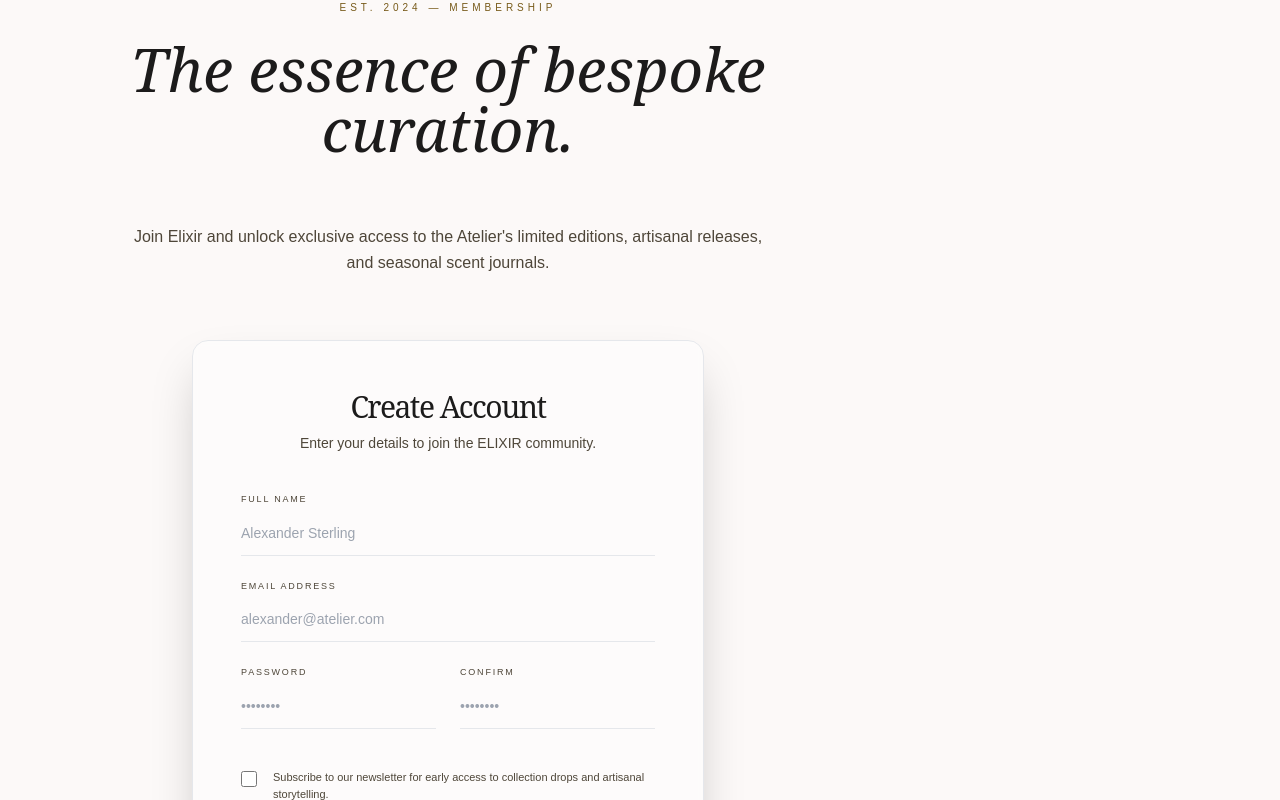
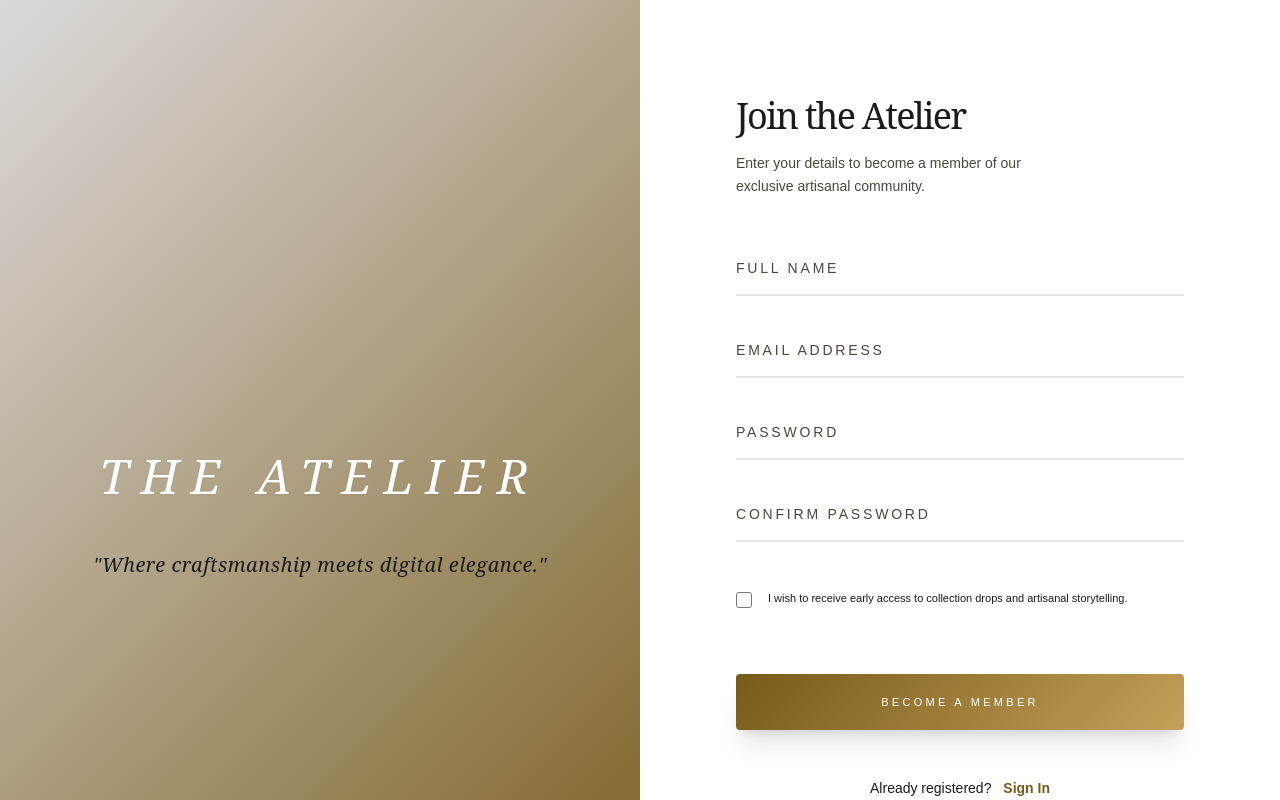
Before and after one commit to puplicHost/vigo-store-v3, a Nuxt app: page /auth/register in a window 1280 px wide. Shown: the top 800 px of the page. Built offline with nearby package versions, Linux system fonts and the light colour scheme.

Commit message:
after update Auth pages Ui

```diff
--- a/app/assets/css/main.css
+++ b/app/assets/css/main.css
@@ -120,6 +120,50 @@
   .font-serif {
     font-family: 'Noto Serif', serif;
   }
+
+  /* Animations */
+  @keyframes fadeUp {
+    from {
+      opacity: 0;
+      transform: translateY(20px);
+    }
+    to {
+      opacity: 1;
+      transform: translateY(0);
+    }
+  }
+
+  .fade-up {
+    opacity: 0;
+    animation: fadeUp 0.8s cubic-bezier(0.2, 0.8, 0.2, 1) forwards;
+  }
+
+  /* Premium Effects */
+  .glass-panel {
+    @apply backdrop-blur-xl bg-white/5 border border-white/10;
+  }
+
+  .metallic-gradient {
+    background: linear-gradient(135deg, var(--surface-dim) 0%, var(--primary) 100%);
+    position: relative;
+    overflow: hidden;
+  }
+
+  .metallic-gradient::after {
+    content: '';
+    position: absolute;
+    top: 0;
+    left: 0;
+    right: 0;
+    bottom: 0;
+    background: linear-gradient(45deg, transparent 40%, rgba(255,255,255,0.1) 50%, transparent 60%);
+    animation: shine 8s infinite linear;
+  }
+
+  @keyframes shine {
+    from { transform: translateX(-100%); }
+    to { transform: translateX(100%); }
+  }
 }
 
 /* Material Symbols */
--- a/app/layouts/auth.vue
+++ b/app/layouts/auth.vue
@@ -1,19 +1,51 @@
 <template>
-  <div class="bg-surface text-on-surface min-h-screen flex flex-col">
-    <main class="flex-grow flex flex-col items-center justify-center px-8 py-16 bg-surface-container-lowest">
-      <NuxtPage />
+  <div class="bg-surface text-on-surface min-h-screen flex flex-col md:flex-row">
+    <!-- Left Side: Decorative Panel (Desktop Only) -->
+    <section class="hidden md:flex md:w-1/2 metallic-gradient flex-col items-center justify-center p-12 relative">
+      <div class="z-10 text-center max-w-lg space-y-6">
+        <h1 class="text-5xl font-serif italic tracking-[0.25em] text-on-primary mb-4 drop-shadow-sm">
+          THE ATELIER
+        </h1>
+        <div class="h-px w-24 bg-on-primary/30 mx-auto"></div>
+        <p class="text-on-primary/80 font-serif text-xl italic leading-relaxed tracking-wide">
+          "Where craftsmanship meets digital elegance."
+        </p>
+      </div>
+
+      <!-- Subtle Decorative Element -->
+      <div class="absolute bottom-12 left-12 text-on-primary/40 font-label text-[10px] uppercase tracking-[0.4em]">
+        Est. 2024 — Private Salon
+      </div>
+    </section>
+
+    <!-- Right Side: Content Area (Mobile & Desktop) -->
+    <main class="w-full md:w-1/2 flex flex-col items-center px-8 py-16 md:py-24 bg-surface-container-lowest min-h-screen relative overflow-y-auto">
+      <!-- Mobile Logo (Shown only on small screens) -->
+      <div class="md:hidden mb-12 text-center fade-up shrink-0">
+        <h1 class="text-2xl font-serif italic tracking-[0.2em] text-on-surface">THE ATELIER</h1>
+      </div>
+
+      <div class="w-full max-w-md w-full flex-grow flex flex-col justify-center">
+        <NuxtPage />
+      </div>
+
+      <!-- Footer (Integrated into content area) -->
+      <div class="mt-16 w-full max-w-md pt-8 border-t border-outline-variant/10 flex flex-col items-center gap-4 fade-up shrink-0" style="animation-delay: 600ms;">
+        <div class="flex gap-6">
+          <a href="#" class="font-sans text-[9px] uppercase tracking-[0.2em] text-on-surface-variant/60 hover:text-primary transition-colors">Privacy</a>
+          <a href="#" class="font-sans text-[9px] uppercase tracking-[0.2em] text-on-surface-variant/60 hover:text-primary transition-colors">Terms</a>
+          <a href="#" class="font-sans text-[9px] uppercase tracking-[0.2em] text-on-surface-variant/60 hover:text-primary transition-colors">Accessibility</a>
+        </div>
+        <div class="font-sans text-[9px] uppercase tracking-[0.2em] text-primary/60 italic">
+          © 2024 THE ATELIER.
+        </div>
+      </div>
     </main>
-
-    <footer class="bg-surface-container-low dark:bg-[#121111] w-full py-8 mt-auto flex flex-col md:flex-row justify-between items-center px-12 gap-4 border-t border-outline-variant/10">
-      <div class="text-lg font-serif italic text-[#1c1b1b] dark:text-[#fcf9f8]">THE ATELIER</div>
-      <div class="flex gap-8">
-        <a href="#" class="font-sans text-[10px] uppercase tracking-[0.2em] text-[#1c1b1b]/60 dark:text-[#fcf9f8]/60 hover:text-[#775a19] transition-colors">Privacy Policy</a>
-        <a href="#" class="font-sans text-[10px] uppercase tracking-[0.2em] text-[#1c1b1b]/60 dark:text-[#fcf9f8]/60 hover:text-[#775a19] transition-colors">Terms of Service</a>
-        <a href="#" class="font-sans text-[10px] uppercase tracking-[0.2em] text-[#1c1b1b]/60 dark:text-[#fcf9f8]/60 hover:text-[#775a19] transition-colors">Accessibility</a>
-      </div>
-      <div class="font-sans text-[10px] uppercase tracking-[0.2em] text-[#775a19] dark:text-[#C5A059]">
-        © 2024 THE ATELIER. ALL RIGHTS RESERVED.
-      </div>
-    </footer>
   </div>
 </template>
+
+<style scoped>
+.font-serif {
+  font-family: 'Noto Serif', serif;
+}
+</style>
--- a/app/pages/auth/login.vue
+++ b/app/pages/auth/login.vue
@@ -61,86 +61,87 @@ const handleLogin = async () => {
 </script>
 
 <template>
-  <div class="w-full max-w-md space-y-12">
-    <!-- Header & Branding -->
-    <div class="text-center">
-      <h1 class="text-3xl font-serif italic tracking-[0.25em] text-on-surface mb-12">
-        THE ATELIER
-      </h1>
-      <div class="space-y-3">
-        <h2 class="text-4xl font-headline tracking-tighter text-on-surface">
-          Welcome Back
-        </h2>
-        <p class="text-on-surface-variant/80 font-body text-sm leading-relaxed max-w-xs mx-auto">
-          Please enter your credentials to access your private salon.
-        </p>
-      </div>
+  <div class="space-y-12">
+    <!-- Header -->
+    <div class="space-y-4 fade-up">
+      <h2 class="text-4xl font-serif tracking-tighter text-on-surface">
+        Welcome Back
+      </h2>
+      <p class="text-on-surface-variant font-body text-sm leading-relaxed max-w-xs">
+        Please enter your credentials to access your private salon.
+      </p>
     </div>
 
     <!-- Error Message -->
-    <div v-if="error" class="bg-error-container border border-error text-error px-4 py-3 rounded-lg text-sm text-center">
+    <div v-if="error" class="bg-error-container/50 backdrop-blur-sm border border-error/20 text-error px-4 py-3 rounded text-sm fade-up">
       {{ error }}
     </div>
 
     <!-- Login Form -->
-    <form class="space-y-10" @submit.prevent="handleLogin">
-      <div class="space-y-6">
+    <form class="space-y-12" @submit.prevent="handleLogin">
+      <div class="space-y-8">
         <!-- Email Input -->
-        <div class="group relative">
-          <label for="email" class="block font-label text-[10px] uppercase tracking-[0.15em] text-on-surface-variant mb-1 transition-colors group-focus-within:text-primary">
-            Email Address
-          </label>
+        <div class="relative fade-up" style="animation-delay: 100ms;">
           <input
             id="email"
             v-model="email"
             type="email"
             required
-            placeholder="atelier@example.com"
-            class="w-full bg-transparent border-0 border-b border-outline-variant/30 py-3 px-0 focus:ring-0 focus:border-primary transition-all duration-300 font-body text-on-surface placeholder:text-on-surface-variant/30"
+            placeholder=" "
+            class="peer w-full bg-transparent border-0 border-b-2 border-outline-variant/30 py-3 px-0 focus:ring-0 focus:border-primary transition-all duration-300 font-body text-on-surface placeholder-transparent"
           />
+          <label
+            for="email"
+            class="absolute left-0 -top-3.5 text-on-surface-variant text-[10px] uppercase tracking-[0.2em] transition-all peer-placeholder-shown:text-sm peer-placeholder-shown:text-on-surface-variant/40 peer-placeholder-shown:top-3 peer-focus:-top-3.5 peer-focus:text-primary peer-focus:text-[10px] pointer-events-none"
+          >
+            Email Address
+          </label>
         </div>
 
         <!-- Password Input -->
-        <div class="group relative">
-          <div class="flex justify-between items-end">
-            <label for="password" class="block font-label text-[10px] uppercase tracking-[0.15em] text-on-surface-variant mb-1 transition-colors group-focus-within:text-primary">
-              Password
-            </label>
-            <a href="#" class="font-label text-[10px] uppercase tracking-[0.1em] text-on-surface-variant hover:text-primary transition-colors mb-1 underline underline-offset-4 decoration-outline-variant/30">
-              Forgot?
-            </a>
-          </div>
+        <div class="relative fade-up" style="animation-delay: 200ms;">
           <input
             id="password"
             v-model="password"
             type="password"
             required
-            placeholder="••••••••"
-            class="w-full bg-transparent border-0 border-b border-outline-variant/30 py-3 px-0 focus:ring-0 focus:border-primary transition-all duration-300 font-body text-on-surface placeholder:text-on-surface-variant/30"
+            placeholder=" "
+            class="peer w-full bg-transparent border-0 border-b-2 border-outline-variant/30 py-3 px-0 focus:ring-0 focus:border-primary transition-all duration-300 font-body text-on-surface placeholder-transparent"
           />
+          <label
+            for="password"
+            class="absolute left-0 -top-3.5 text-on-surface-variant text-[10px] uppercase tracking-[0.2em] transition-all peer-placeholder-shown:text-sm peer-placeholder-shown:text-on-surface-variant/40 peer-placeholder-shown:top-3 peer-focus:-top-3.5 peer-focus:text-primary peer-focus:text-[10px] pointer-events-none"
+          >
+            Password
+          </label>
+          <div class="absolute right-0 top-3">
+            <a href="#" class="text-[10px] uppercase tracking-[0.1em] text-on-surface-variant/60 hover:text-primary transition-colors underline underline-offset-4 decoration-outline-variant/20">
+              Forgot?
+            </a>
+          </div>
         </div>
       </div>
 
       <!-- CTA Section -->
-      <div class="pt-4 flex flex-col gap-6">
+      <div class="space-y-6 fade-up" style="animation-delay: 300ms;">
         <button
           type="submit"
           :disabled="loading"
-          class="btn-gradient w-full py-4 px-8 rounded-lg text-on-primary font-label text-[12px] font-semibold uppercase tracking-[0.2em] shadow-lg shadow-primary/10 hover:opacity-90 active:scale-[0.98] transition-all duration-200 disabled:opacity-50 disabled:cursor-not-allowed flex items-center justify-center gap-2"
+          class="btn-gradient w-full py-5 px-8 rounded text-on-primary font-label text-[11px] font-semibold uppercase tracking-[0.3em] shadow-xl shadow-primary/10 hover:opacity-90 active:scale-[0.98] transition-all duration-300 disabled:opacity-50 disabled:cursor-not-allowed flex items-center justify-center gap-3"
         >
           <span v-if="loading" class="material-symbols-outlined animate-spin text-lg">progress_activity</span>
           <span>{{ loading ? 'Signing In...' : 'Sign In' }}</span>
         </button>
 
-        <div class="flex items-center gap-4">
-          <span class="flex-grow h-[1px] bg-outline-variant/20"></span>
-          <span class="font-label text-[10px] text-on-surface-variant/50 uppercase tracking-widest">or</span>
-          <span class="flex-grow h-[1px] bg-outline-variant/20"></span>
+        <div class="flex items-center gap-4 py-2">
+          <span class="flex-grow h-px bg-outline-variant/10"></span>
+          <span class="font-label text-[9px] text-on-surface-variant/40 uppercase tracking-[0.5em]">OR</span>
+          <span class="flex-grow h-px bg-outline-variant/10"></span>
         </div>
 
         <button
           type="button"
-          class="w-full py-4 px-8 rounded-lg bg-surface border border-outline-variant/15 text-on-surface font-label text-[10px] uppercase tracking-[0.2em] hover:bg-surface-container-low transition-colors flex justify-center items-center gap-3"
+          class="w-full py-4 px-8 rounded border border-outline-variant/30 text-on-surface font-label text-[10px] uppercase tracking-[0.2em] hover:bg-surface-container-low transition-all duration-300 flex justify-center items-center gap-3"
         >
           <span class="material-symbols-outlined text-lg">account_circle</span>
           Continue with Google
@@ -149,10 +150,10 @@ const handleLogin = async () => {
     </form>
 
     <!-- Footer Link -->
-    <div class="text-center pt-8 border-t border-outline-variant/10">
+    <div class="text-center pt-4 fade-up" style="animation-delay: 400ms;">
       <p class="font-body text-sm text-on-surface-variant/70">
         New to The Atelier?
-        <NuxtLink to="/auth/register" class="text-primary font-semibold hover:underline underline-offset-4 ml-1">
+        <NuxtLink to="/auth/register" class="text-primary font-semibold hover:underline underline-offset-8 ml-2">
           Create an account
         </NuxtLink>
       </p>
@@ -164,17 +165,4 @@ const handleLogin = async () => {
 .font-serif {
   font-family: 'Noto Serif', serif;
 }
-
-.btn-gradient {
-  background: linear-gradient(135deg, #775a19 0%, #c5a059 100%);
-}
-
-.material-symbols-outlined {
-  font-variation-settings: 'FILL' 0, 'wght' 300, 'GRAD' 0, 'opsz' 24;
-}
-
-input:focus {
-  outline: none !important;
-  box-shadow: none !important;
-}
 </style>
--- a/app/pages/auth/register.vue
+++ b/app/pages/auth/register.vue
@@ -1,4 +1,7 @@
 <script setup lang="ts">
+definePageMeta({
+  layout: 'auth'
+})
 interface RegisterResponse {
   success: boolean
   message: string
@@ -62,157 +65,141 @@ const handleRegister = async () => {
 </script>
 
 <template>
-  <div class="w-full max-w-4xl flex flex-col items-center">
-    <!-- Centered Editorial Intro -->
-    <div class="text-center mb-16 max-w-2xl">
-      <p class="font-label text-[10px] uppercase tracking-[0.4em] mb-6 text-primary">
-        Est. 2024 — Membership
-      </p>
-      <h2 class="font-headline text-5xl md:text-6xl italic mb-8 leading-tight">
-        The essence of bespoke curation.
+  <div class="space-y-12">
+    <!-- Header -->
+    <div class="space-y-4 fade-up">
+      <h2 class="text-4xl font-serif tracking-tighter text-on-surface">
+        Join the Atelier
       </h2>
-      <div class="h-px w-24 bg-primary/30 mx-auto mb-8"></div>
-      <p class="text-base text-on-surface-variant font-light leading-relaxed px-4">
-        Join Elixir and unlock exclusive access to the Atelier's limited editions,
-        artisanal releases, and seasonal scent journals.
+      <p class="text-on-surface-variant font-body text-sm leading-relaxed max-w-xs">
+        Enter your details to become a member of our exclusive artisanal community.
       </p>
     </div>
 
-    <!-- Centered Registration Form -->
-    <div class="w-full max-w-lg bg-white/40 dark:bg-black/5 backdrop-blur-sm p-8 md:p-12 rounded-2xl border border-outline-variant/10 shadow-2xl shadow-primary/5">
-      <header class="mb-10 text-center">
-        <h1 class="font-headline text-3xl tracking-tighter mb-2">Create Account</h1>
-        <p class="text-on-surface-variant text-sm font-light">
-          Enter your details to join the ELIXIR community.
-        </p>
-      </header>
-
     <!-- Error Message -->
-      <div v-if="error" class="bg-error-container border border-error text-error px-4 py-3 rounded-lg text-sm text-center mb-6">
+    <div v-if="error" class="bg-error-container/50 backdrop-blur-sm border border-error/20 text-error px-4 py-3 rounded text-sm fade-up">
       {{ error }}
     </div>
 
-      <form class="space-y-6" @submit.prevent="handleRegister">
+    <!-- Registration Form -->
+    <form class="space-y-10" @submit.prevent="handleRegister">
+      <div class="space-y-8">
         <!-- Name Field -->
-        <div class="relative">
-          <label for="full_name" class="block font-label text-[9px] uppercase tracking-[0.2em] text-on-surface-variant mb-1">
-            Full Name
-          </label>
+        <div class="relative fade-up" style="animation-delay: 50ms;">
           <input
             id="full_name"
             v-model="name"
             type="text"
-            placeholder="Alexander Sterling"
-            class="w-full bg-transparent border-t-0 border-x-0 border-b border-outline-variant/30 py-3 text-sm focus:border-primary transition-colors duration-300"
+            required
+            placeholder=" "
+            class="peer w-full bg-transparent border-0 border-b-2 border-outline-variant/30 py-3 px-0 focus:ring-0 focus:border-primary transition-all duration-300 font-body text-on-surface placeholder-transparent"
           />
+          <label
+            for="full_name"
+            class="absolute left-0 -top-3.5 text-on-surface-variant text-[10px] uppercase tracking-[0.2em] transition-all peer-placeholder-shown:text-sm peer-placeholder-shown:text-on-surface-variant/40 peer-placeholder-shown:top-3 peer-focus:-top-3.5 peer-focus:text-primary peer-focus:text-[10px] pointer-events-none"
+          >
+            Full Name
+          </label>
         </div>
 
         <!-- Email Field -->
-        <div class="relative">
-          <label for="email" class="block font-label text-[9px] uppercase tracking-[0.2em] text-on-surface-variant mb-1">
-            Email Address
-          </label>
+        <div class="relative fade-up" style="animation-delay: 100ms;">
           <input
             id="email"
             v-model="email"
             type="email"
             required
-            placeholder="alexander@atelier.com"
-            class="w-full bg-transparent border-t-0 border-x-0 border-b border-outline-variant/30 py-3 text-sm focus:border-primary transition-colors duration-300"
+            placeholder=" "
+            class="peer w-full bg-transparent border-0 border-b-2 border-outline-variant/30 py-3 px-0 focus:ring-0 focus:border-primary transition-all duration-300 font-body text-on-surface placeholder-transparent"
           />
+          <label
+            for="email"
+            class="absolute left-0 -top-3.5 text-on-surface-variant text-[10px] uppercase tracking-[0.2em] transition-all peer-placeholder-shown:text-sm peer-placeholder-shown:text-on-surface-variant/40 peer-placeholder-shown:top-3 peer-focus:-top-3.5 peer-focus:text-primary peer-focus:text-[10px] pointer-events-none"
+          >
+            Email Address
+          </label>
         </div>
 
-        <!-- Password Grid -->
-        <div class="grid grid-cols-1 md:grid-cols-2 gap-6">
-          <div class="relative">
-            <label for="password" class="block font-label text-[9px] uppercase tracking-[0.2em] text-on-surface-variant mb-1">
-              Password
-            </label>
+        <!-- Password Filed -->
+        <div class="relative fade-up" style="animation-delay: 150ms;">
           <input
             id="password"
             v-model="password"
             type="password"
             required
-              placeholder="••••••••"
-              class="w-full bg-transparent border-t-0 border-x-0 border-b border-outline-variant/30 py-3 text-sm focus:border-primary transition-colors duration-300"
+            placeholder=" "
+            class="peer w-full bg-transparent border-0 border-b-2 border-outline-variant/30 py-3 px-0 focus:ring-0 focus:border-primary transition-all duration-300 font-body text-on-surface placeholder-transparent"
           />
+          <label
+            for="password"
+            class="absolute left-0 -top-3.5 text-on-surface-variant text-[10px] uppercase tracking-[0.2em] transition-all peer-placeholder-shown:text-sm peer-placeholder-shown:text-on-surface-variant/40 peer-placeholder-shown:top-3 peer-focus:-top-3.5 peer-focus:text-primary peer-focus:text-[10px] pointer-events-none"
+          >
+            Password
+          </label>
         </div>
-          <div class="relative">
-            <label for="confirm_password" class="block font-label text-[9px] uppercase tracking-[0.2em] text-on-surface-variant mb-1">
-              Confirm
-            </label>
+
+        <!-- Confirm Password Field -->
+        <div class="relative fade-up" style="animation-delay: 200ms;">
           <input
             id="confirm_password"
             v-model="confirmPassword"
             type="password"
             required
-              placeholder="••••••••"
-              class="w-full bg-transparent border-t-0 border-x-0 border-b border-outline-variant/30 py-3 text-sm focus:border-primary transition-colors duration-300"
+            placeholder=" "
+            class="peer w-full bg-transparent border-0 border-b-2 border-outline-variant/30 py-3 px-0 focus:ring-0 focus:border-primary transition-all duration-300 font-body text-on-surface placeholder-transparent"
           />
-          </div>
+          <label
+            for="confirm_password"
+            class="absolute left-0 -top-3.5 text-on-surface-variant text-[10px] uppercase tracking-[0.2em] transition-all peer-placeholder-shown:text-sm peer-placeholder-shown:text-on-surface-variant/40 peer-placeholder-shown:top-3 peer-focus:-top-3.5 peer-focus:text-primary peer-focus:text-[10px] pointer-events-none"
+          >
+            Confirm Password
+          </label>
         </div>
 
         <!-- Newsletter Subscription -->
-        <div class="flex items-start gap-4 pt-4">
+        <div class="flex items-start gap-4 pt-4 fade-up" style="animation-delay: 250ms;">
           <div class="flex items-center h-5">
             <input
               id="newsletter"
               type="checkbox"
-              class="h-4 w-4 rounded-none border-outline-variant text-primary focus:ring-primary/20 bg-transparent"
+              class="h-4 w-4 rounded-none border-outline-variant/30 text-primary focus:ring-primary/20 bg-transparent cursor-pointer"
             />
           </div>
           <div class="text-[11px]">
-            <label for="newsletter" class="text-on-surface-variant font-light leading-relaxed">
-              Subscribe to our newsletter for early access to collection drops and artisanal storytelling.
+            <label for="newsletter" class="text-on-surface-variant/60 font-light leading-relaxed cursor-pointer hover:text-on-surface transition-colors">
+              I wish to receive early access to collection drops and artisanal storytelling.
             </label>
+          </div>
         </div>
       </div>
 
       <!-- Submit Button -->
-        <div class="pt-6">
+      <div class="pt-6 fade-up" style="animation-delay: 300ms;">
         <button
           type="submit"
           :disabled="loading"
-            class="w-full btn-luxury text-on-primary font-label text-[11px] uppercase tracking-[0.25em] py-5 rounded-md hover:opacity-90 transition-opacity duration-300 shadow-xl shadow-primary/20 disabled:opacity-50 disabled:cursor-not-allowed flex items-center justify-center gap-2"
+          class="w-full btn-gradient text-on-primary font-label text-[11px] uppercase tracking-[0.3em] py-5 rounded hover:opacity-90 transition-all duration-300 shadow-xl shadow-primary/10 disabled:opacity-50 disabled:cursor-not-allowed flex items-center justify-center gap-3"
         >
           <span v-if="loading" class="material-symbols-outlined animate-spin text-lg">progress_activity</span>
-            <span>{{ loading ? 'Joining...' : 'Join the Atelier' }}</span>
+          <span>{{ loading ? 'Joining...' : 'Become a Member' }}</span>
         </button>
       </div>
     </form>
 
     <!-- Footer Link -->
-      <footer class="mt-10 text-center">
-        <p class="text-[11px] text-on-surface-variant font-light">
-          Already have an account?
-          <NuxtLink to="/auth/login" class="text-primary font-medium hover:underline underline-offset-4 ml-1 transition-all">
+    <footer class="mt-8 text-center fade-up" style="animation-delay: 350ms;">
+      <p class="text-sm text-on-surface-variant/70 font-body">
+        Already registered?
+        <NuxtLink to="/auth/login" class="text-primary font-semibold hover:underline underline-offset-8 ml-2 transition-all">
           Sign In
         </NuxtLink>
       </p>
     </footer>
   </div>
-  </div>
 </template>
 
 <style scoped>
-.font-headline {
-  font-family: 'Noto Serif', serif;
-}
-
 .font-serif {
   font-family: 'Noto Serif', serif;
 }
-
-.btn-luxury {
-  background: linear-gradient(135deg, #775a19 0%, #c5a059 100%);
-}
-
-.material-symbols-outlined {
-  font-variation-settings: 'FILL' 0, 'wght' 300, 'GRAD' 0, 'opsz' 24;
-}
-
-input:focus {
-  outline: none !important;
-  box-shadow: none !important;
-}
 </style>
```
Also changed, not shown: tailwind.config.ts (added, +33 -0 lines), 1 other file (tests, documents, lock files or other folders). Lines whose indentation alone changed are shown as unchanged.
